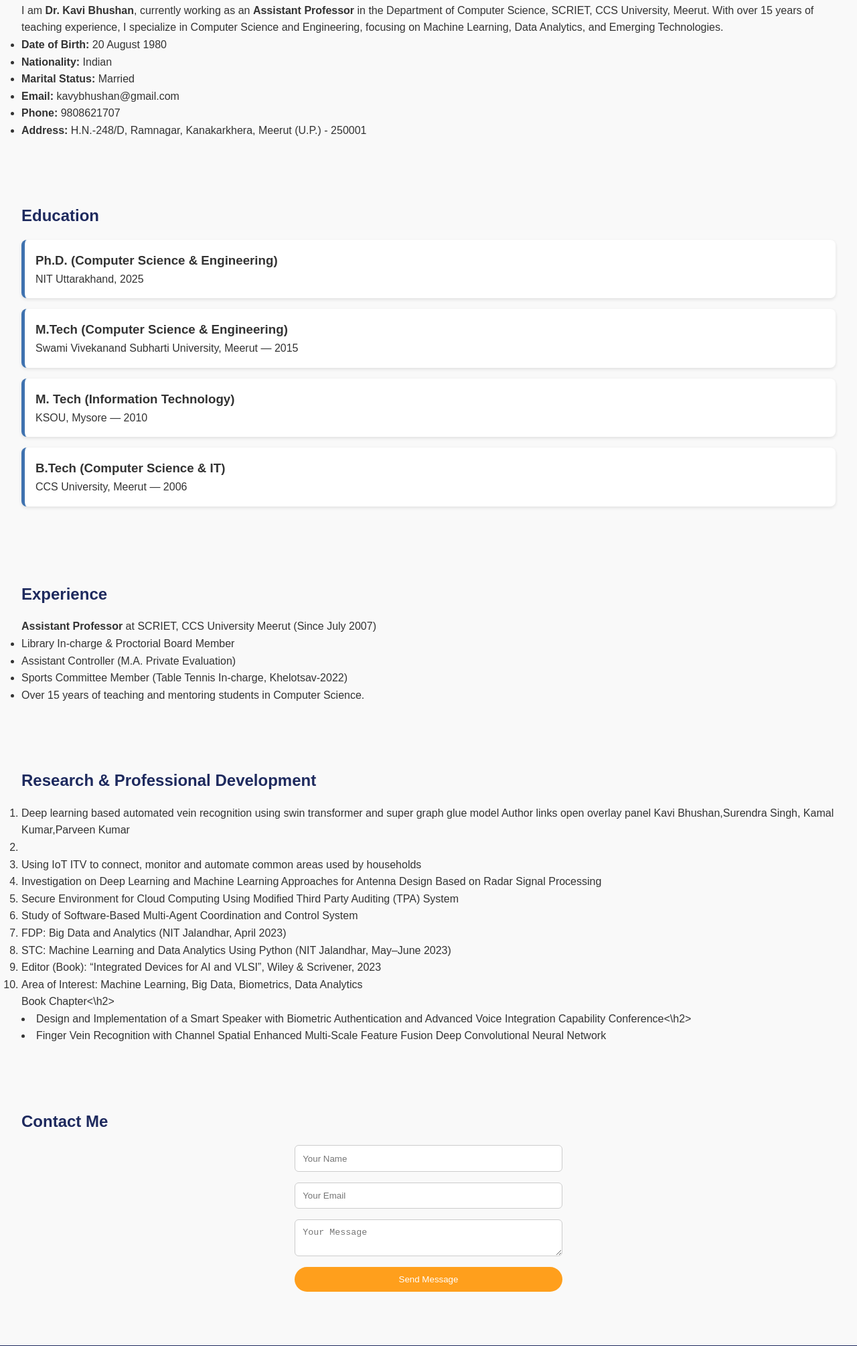
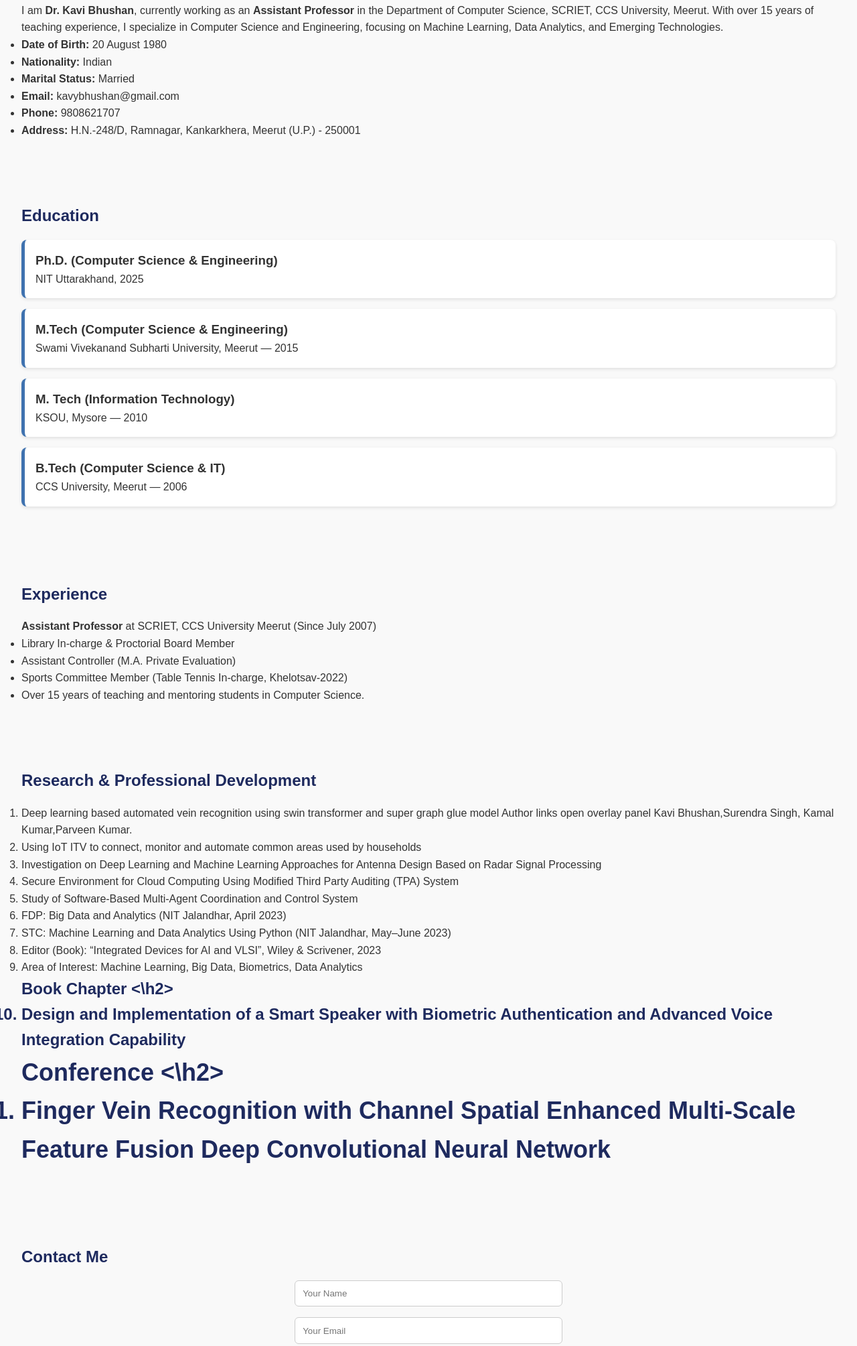
Before and after one commit to kavibhushan/portfolio, a plain HTML site: page index.html in a window 1280 px wide. Shown: the part 587-2596 px from the top of the page at 67% size. Drawn offline with Linux system fonts and the light colour scheme.

Commit message:
Update index.html

```diff
--- a/index.html
+++ b/index.html
@@ -44,7 +44,7 @@
       <li><strong>Marital Status:</strong> Married</li>
       <li><strong>Email:</strong> kavybhushan@gmail.com</li>
       <li><strong>Phone:</strong> 9808621707</li>
-      <li><strong>Address:</strong> H.N.-248/D, Ramnagar, Kanakarkhera, Meerut (U.P.) - 250001</li>
+      <li><strong>Address:</strong> H.N.-248/D, Ramnagar, Kankarkhera, Meerut (U.P.) - 250001</li>
     </ul>
   </section>
 
@@ -84,7 +84,7 @@
     <ol>
         <li>Deep learning based automated vein recognition using swin transformer and super graph glue model
 Author links open overlay panel
-Kavi Bhushan,Surendra Singh, Kamal Kumar,Parveen Kumar<li>
+Kavi Bhushan,Surendra Singh, Kamal Kumar,Parveen Kumar.
         <li>Using IoT ITV to connect, monitor and automate common areas used by households
         <li>Investigation on Deep Learning and Machine Learning Approaches for Antenna Design Based on Radar Signal Processing
         <li>Secure Environment for Cloud Computing Using Modified Third Party Auditing (TPA) System
@@ -93,13 +93,11 @@ Kavi Bhushan,Surendra Singh, Kamal Kumar,Parveen Kumar<li>
         <li>STC: Machine Learning and Data Analytics Using Python (NIT Jalandhar, May–June 2023)</li>
         <li>Editor (Book): “Integrated Devices for AI and VLSI”, Wiley & Scrivener, 2023</li>
         <li>Area of Interest: Machine Learning, Big Data, Biometrics, Data Analytics</li>
-    </ol>
-
-     Book Chapter<\h2>
+   <h2> Book Chapter <\h2>
            <li>Design and Implementation of a Smart Speaker with Biometric Authentication and Advanced Voice Integration Capability
-     Conference<\h2>
-       <li>Finger Vein Recognition with Channel Spatial Enhanced Multi-Scale Feature Fusion Deep Convolutional Neural Network
-
+   <h2> Conference <\h2>
+   <li>Finger Vein Recognition with Channel Spatial Enhanced Multi-Scale Feature Fusion Deep Convolutional Neural Network
+   </ol>
     </section>
 
   <section id="contact">
```
